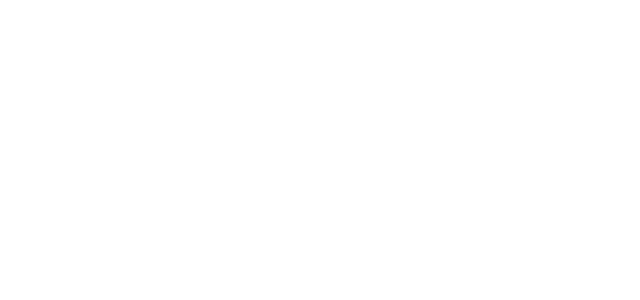
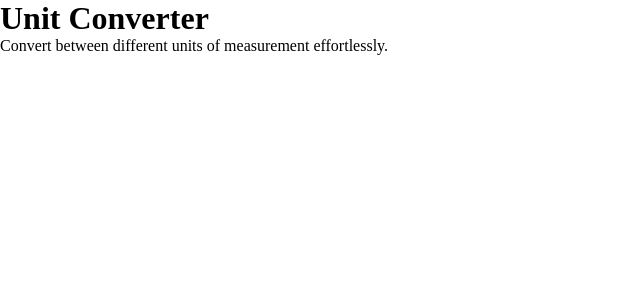
Before and after one commit to Espadv69/Unit-Converter-React, a React (Vite) app: page / in a window 1280 px wide. Shown: the top 300 px of the page, without its empty margins (0-640 px from the left). Built offline with nearby package versions, Linux system fonts and the light colour scheme; the HTML template or start-up script is replaced by a standard one.

Commit message:
Add Header component to App for improved layout

```diff
--- a/src/App.jsx
+++ b/src/App.jsx
@@ -1,3 +1,11 @@
-const App = () => {}
+import Header from './components/Header/Header'
+
+const App = () => {
+  return (
+    <div className="app">
+      <Header />
+    </div>
+  )
+}
 
 export default App
```
